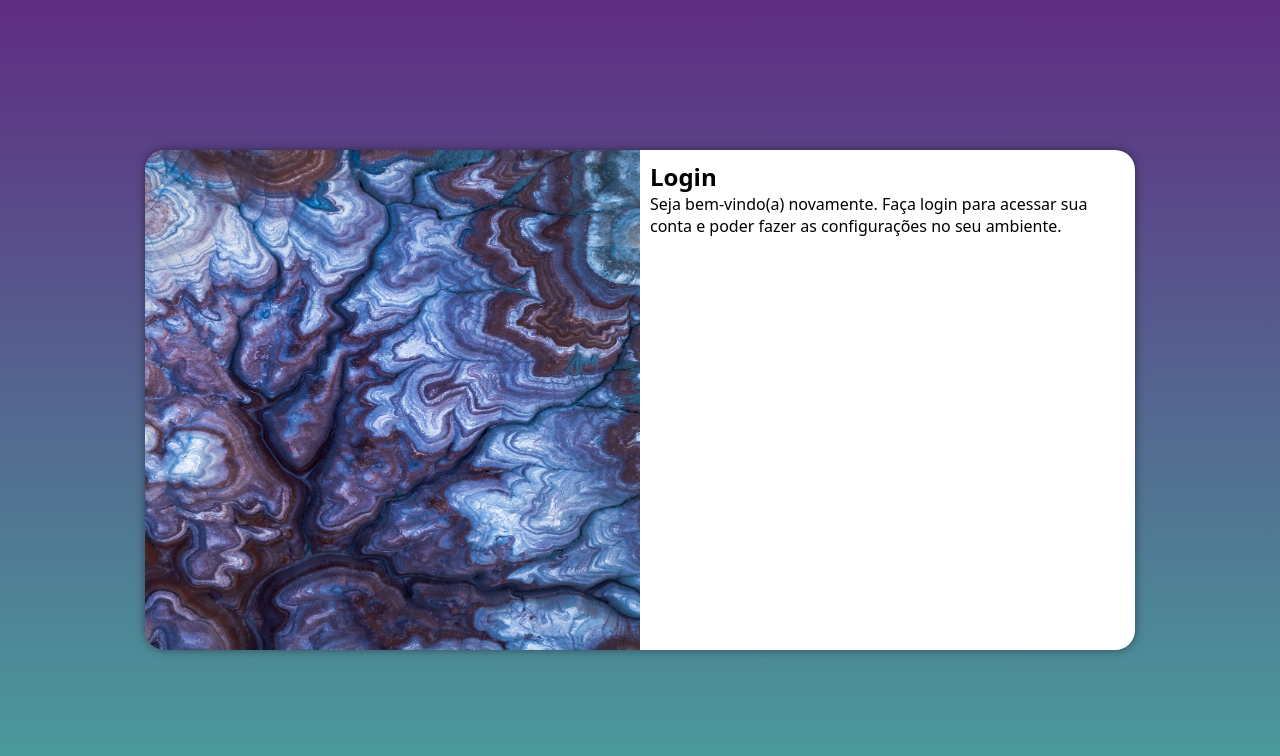
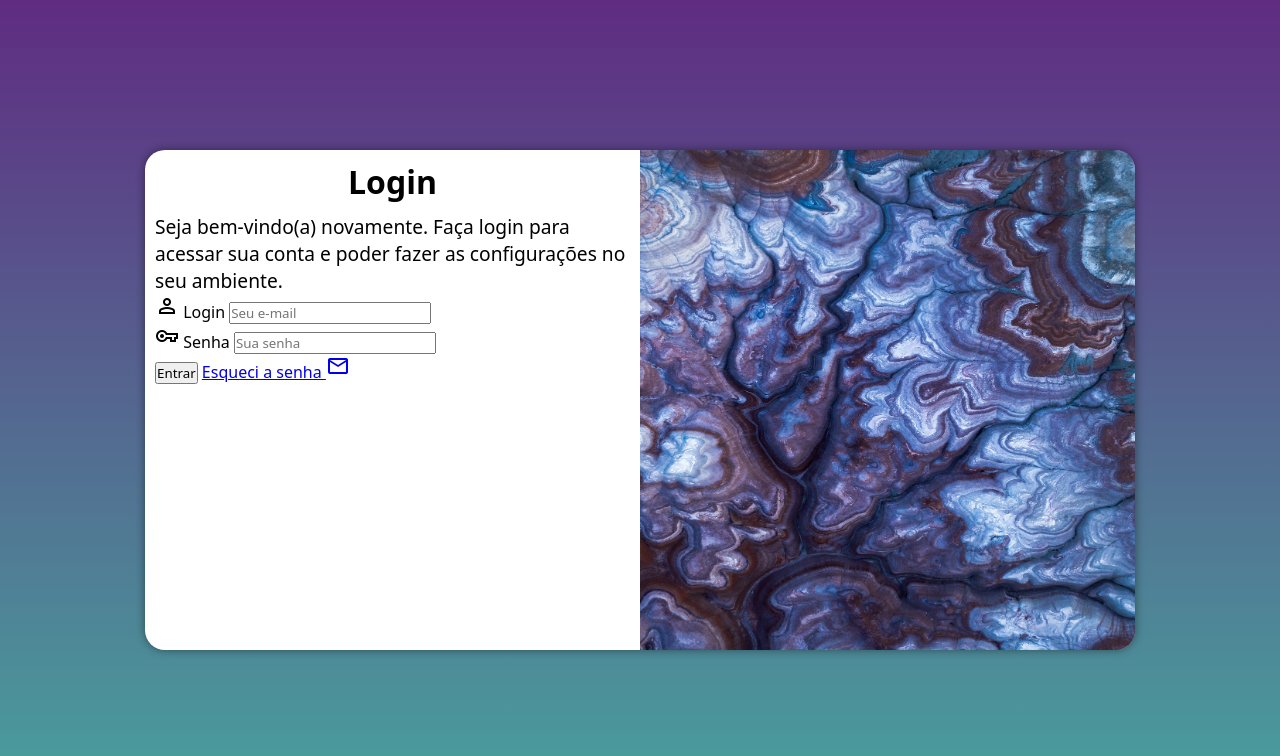
Before and after one commit to devgilberto/projeto-login, a plain HTML site: page index.html in a window 1280 px wide. Drawn offline with nearby package versions, Linux system fonts and the light colour scheme.

Commit message:
adicionei o formulário

```diff
--- a/estilos/media-queries.css
+++ b/estilos/media-queries.css
@@ -33,13 +33,21 @@
     }
 
     section#login div#imagem {
-        float: left;
+        float: right;
         width: 50%;
         height: 100%;
     }
 
     section#login div#formulario {
-        float: right;
+        float: left;
         width: 50%;
     }
+
+    div#formulario p {
+        font-size: 1.2em;
+    }
+
+    div#formulario h1 {
+        font-size: 2em;
+    }
 }
--- a/estilos/style.css
+++ b/estilos/style.css
@@ -55,5 +55,13 @@ section#login div#imagem {
 section#login div#formulario {
     display: block;
     padding: 10px;
+}
 
+div#formulario h1 {
+    text-align: center;
+    margin-bottom: 10px;
 }
+
+div#formulario p {
+    font-size: 1em;
+}
--- a/index.html
+++ b/index.html
@@ -4,6 +4,7 @@
     <meta charset="UTF-8">
     <meta name="viewport" content="width=device-width, initial-scale=1.0">
     <title>Login</title>
+    <link href="https://fonts.googleapis.com/css2?family=Material+Symbols+Outlined" rel="stylesheet" />
     <link rel="stylesheet" href="estilos/style.css">
     <link rel="stylesheet" href="estilos/media-queries.css">
 </head>
@@ -16,8 +17,21 @@
             <div id="formulario">
                 <h1>Login </h1>
                 <p>Seja bem-vindo(a) novamente. Faça login para acessar sua conta e poder fazer as configurações no seu ambiente.</p>
-                <form action="cadastro.js">
-
+                <form action="cadastro.js" autocomplete="on">
+                    <div class="campo">
+                        <span class="material-symbols-outlined">person</span>
+                        <label for="ilogin">Login</label>
+                        <input type="email" id="ilogin" name="login" placeholder="Seu e-mail" autocomplete="email" required maxlength="30">
+                    </div>
+                    <div class="campo">
+                        <span class="material-symbols-outlined">vpn_key</span>
+                        <label for="isenha">Senha</label>
+                        <input type="password" id="isenha" name="senha" placeholder="Sua senha" autocomplete="current-password" required minlength="8" maxlength="20">
+                    </div>
+                    <input type="submit" value="Entrar">
+                    <a href="esqueci.html">
+                        Esqueci a senha <span class="material-symbols-outlined">mail</span>
+                    </a>
                 </form>
             </div>
         </section>
```
